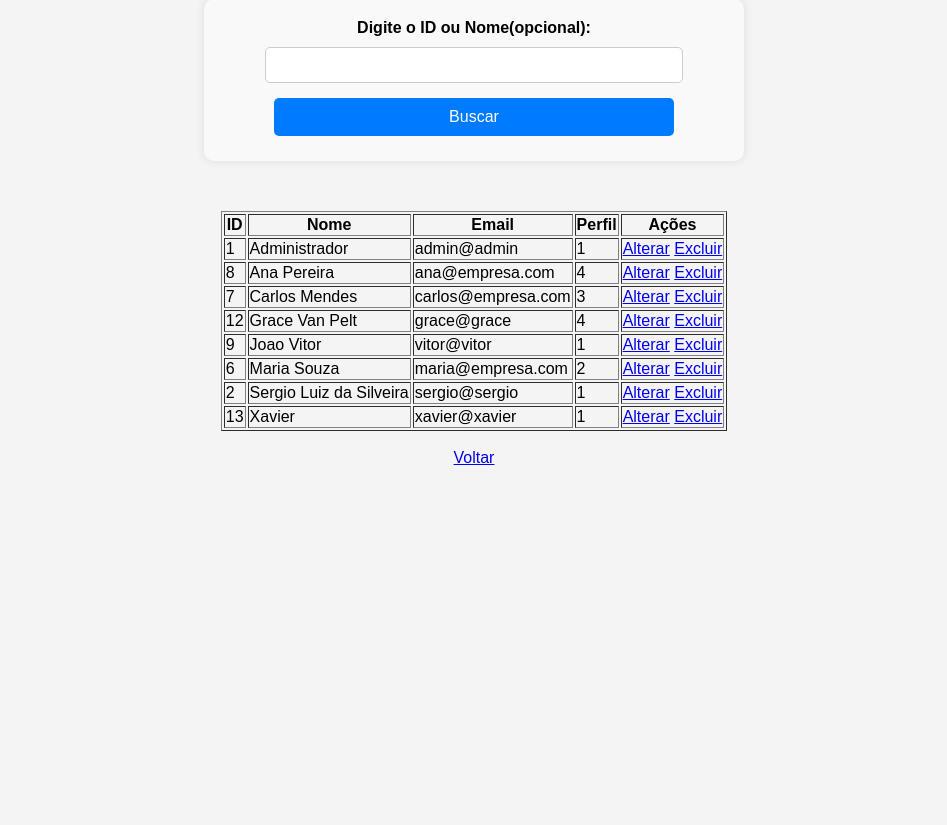
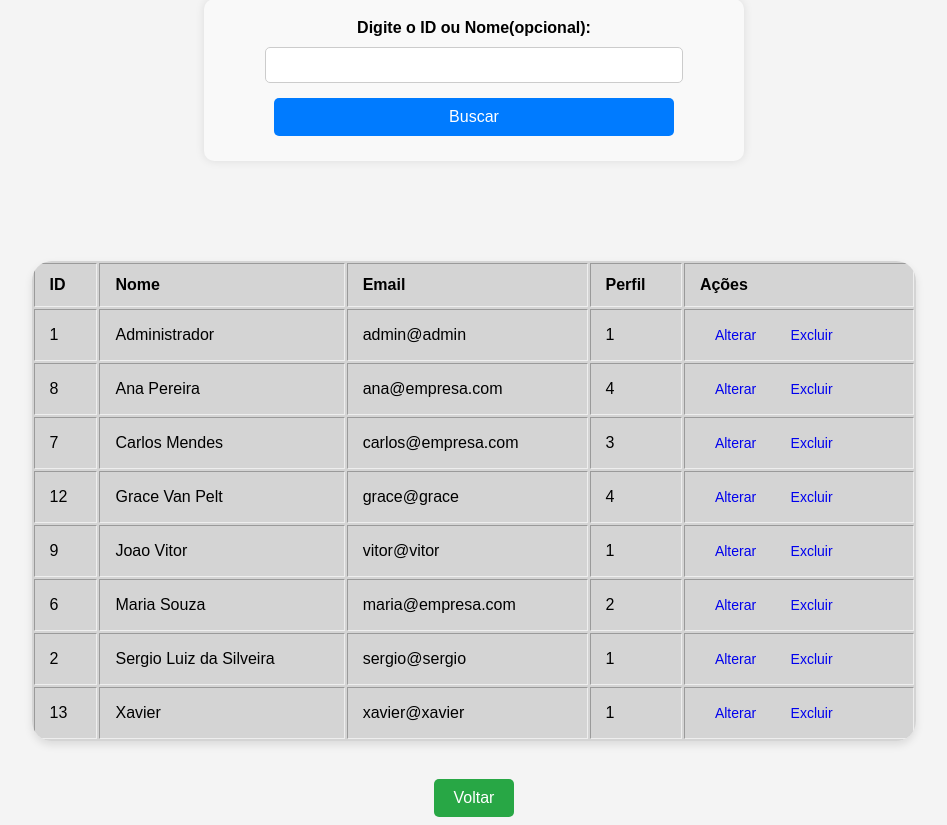
Before and after one commit to Matheuswski/PROVA_MATHEUSGOLANOWSKI, a PHP site: page /buscar_usuario.php in a window 1280 px wide. Shown: the part 173-998 px from the top of the page, without its empty margins (166-1113 px from the left). Before the commit the page ends 638 px from the top, so only its background shows below. Run offline with PHP 8.4, Linux system fonts and the light colour scheme; a user stored in the database is signed in; data comes from the database, SQL or seed files in the repository.

Commit message:
css quase pronto

```diff
--- a/MaterialApoio/styles.css
+++ b/MaterialApoio/styles.css
@@ -168,3 +168,49 @@ button {
 button:hover {
     background-color: #0056b3; /* Azul mais escuro ao passar o mouse */
 }
+
+table {
+    width: 70%;
+    margin-top: 100px;
+    border: 100px;
+    background-color: #cccc;
+    border-radius: 20px;
+    overflow: hidden;
+    box-shadow: 0 4px 9px rgba(0, 0, 0, 0.1);
+}
+
+table th, table td {
+    padding: 12px 15px;
+    text-align: left;
+}
+
+a[href="principal.php"] {
+    display: inline-block;
+    margin-top: 20px;
+    padding: 10px 20px;
+    background-color: #28a745;
+    color: white;
+    text-decoration: none;
+    border-radius: 5px;
+    font-size: 16px;
+    transition: 0.3s;
+}
+
+a[href="principal.php"]:hover {
+    background-color: #28a745;
+}
+
+table a {
+    display: inline-block;
+    padding: 5px 10px;
+    margin: 0 5px;
+    font-size: 14px;
+    text-decoration: none;
+    border-radius: 5px;
+    color: #007bff(34, 34, 34);
+    transition: background-color 0.3s;
+}
+
+a[href="alterar_usuario.php"]{
+    bottom: ;
+}
```
